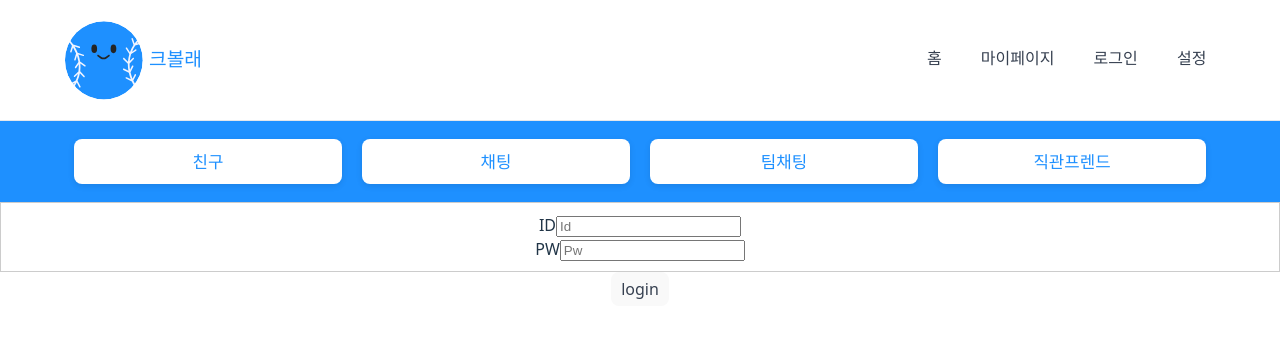
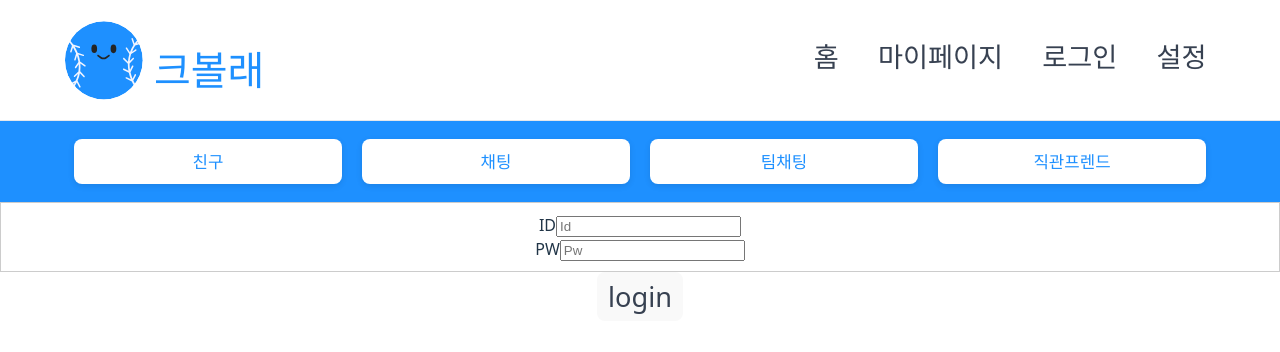
Before and after one commit to janghosung01/KBO_Front, a React (Vite) app in the folder alom/: page /Login in a window 1280 px wide. Shown: the top 352 px of the page. Built offline with nearby package versions, Linux system fonts and the light colour scheme.

Commit message:
fix:헤더바 타이틀 크기 수정 &헤더 네비게이션 에니메이션 수정

```diff
--- a/alom/src/Header/Header.css
+++ b/alom/src/Header/Header.css
@@ -31,7 +31,7 @@
 .link, .btn {
   color: #374151;
   text-decoration: none;
-  font-size: 1rem;
+  font-size:1.7rem;
   font-weight: 400;
   transition: all 0.3s ease;
   position: relative;
@@ -40,10 +40,8 @@
 
 .link:hover, .btn:hover {
   color: #000;
-  background-color: #f3f4f6;
   transform: translateY(-1px);
-  box-shadow: 0 2px 4px rgba(0, 0, 0, 0.1);
-  border-radius: 5px;
+
 }
 
 .link:visited, .btn:visited {
@@ -63,5 +61,21 @@
 }
 
 .link:hover::after, .btn:hover::after {
-  width: 80%;
+  width: 100%;
 }
+
+.title {
+  display: flex;
+  flex-direction: row;
+  align-items: center;   /* ← 세로 가운데 */
+  gap: 10px;             /* 로고와 텍스트 간격 */
+  white-space: nowrap;   /* ← 줄바꿈 방지 */
+}
+
+.title p {
+  font-size: 2.5rem;   /* 원하는 크기로 조절 */
+  font-weight: bold; /* 굵게 (선택) */
+  margin: 0;         /* 기본 여백 제거 */
+  padding-top: 20px;
+  color: #1E90FF;    /* 로고 색상 통일 */
+}
--- a/alom/src/Header/Header.jsx
+++ b/alom/src/Header/Header.jsx
@@ -4,7 +4,7 @@ import "./Header.css";
 export function Header() {
   return (
     <div className="headerContainer">
-      <h1 className="leftSection Title"><img src="/logo.svg" alt="크볼래 로고" width={180} /> 크볼래 </h1>
+      <h1 className="leftSection title"><img src="/logo.svg" alt="크볼래 로고" /> <p>크볼래</p> </h1>
 
       <div className="rightSection">
         <Link className="link" to="/">홈</Link>
```
